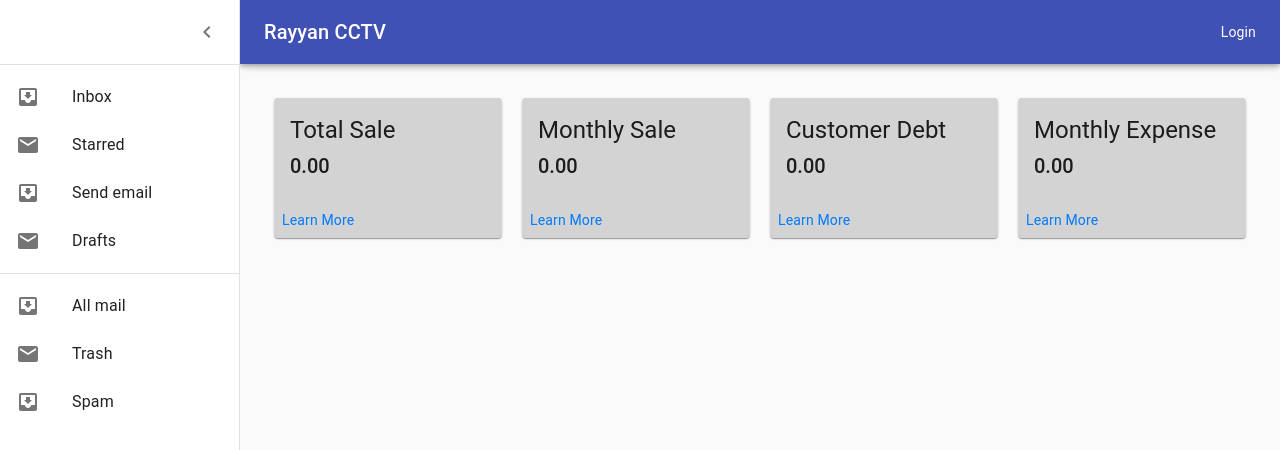
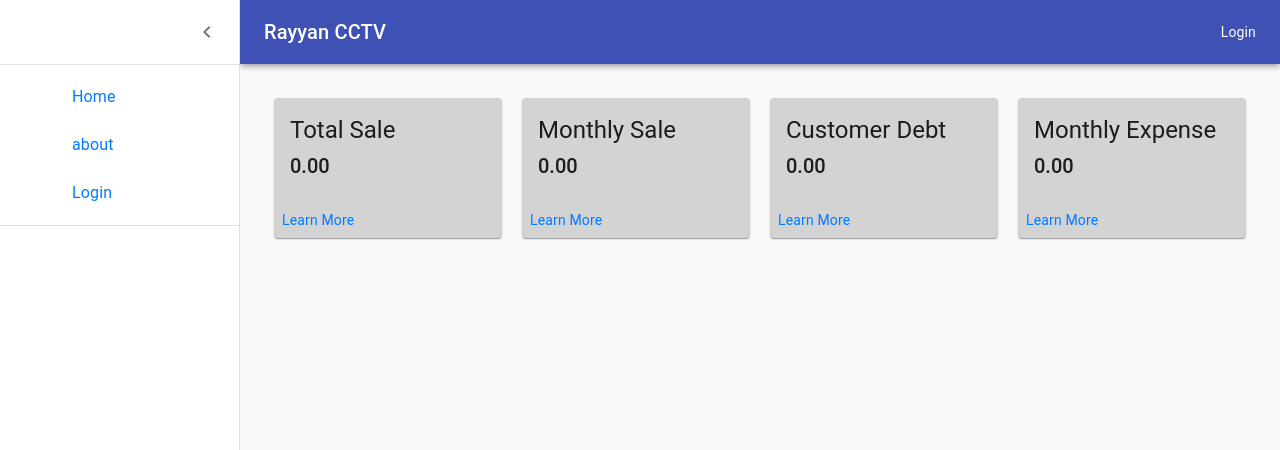
Before and after one commit to kashi326/POS, a React (Create React App) app: page /home in a window 1280 px wide. Both pictures are taken after a click on the button "open drawer". Shown: the top 450 px of the page. Built offline with nearby package versions, Linux system fonts and the light colour scheme.

Commit message:
nothing new

```diff
--- a/src/component/Layout/Sidebar.css
+++ /dev/null
@@ -1,33 +0,0 @@
-    .sidebar{
-        position: fixed;
-        background-color: #222;
-        height: 100%;
-        width:15%;
-        font-size: 20px;
-    }
-
-    @media only screen and (max-device-width: 600px) {
-        .sidebar{
-            /* display: none; */
-        }
-    }
-    ul{
-        list-style: none;
-        padding: 0;
-    }
-    li a{
-      text-decoration: none;
-      color:white;
-      margin: 2px;
-    }
-    li{
-        border-bottom: 1px white solid;
-        padding-left: 25%;
-        padding-top: 10px;
-    }
-    a:hover {
-        text-decoration: none;
-    }
-    li:hover{
-        background-color: orange;
-    }
--- a/src/component/Layout/Sidebar.js
+++ b/src/component/Layout/Sidebar.js
@@ -1,6 +1,6 @@
 import React from 'react';
 import clsx from 'clsx';
-import { makeStyles, useTheme } from '@material-ui/core/styles';
+import { makeStyles} from '@material-ui/core/styles';
 import Drawer from '@material-ui/core/Drawer';
 import CssBaseline from '@material-ui/core/CssBaseline';
 import AppBar from '@material-ui/core/AppBar';
@@ -11,12 +11,9 @@ import Divider from '@material-ui/core/Divider';
 import IconButton from '@material-ui/core/IconButton';
 import MenuIcon from '@material-ui/icons/Menu';
 import ChevronLeftIcon from '@material-ui/icons/ChevronLeft';
-import ChevronRightIcon from '@material-ui/icons/ChevronRight';
 import ListItem from '@material-ui/core/ListItem';
 import ListItemIcon from '@material-ui/core/ListItemIcon';
 import ListItemText from '@material-ui/core/ListItemText';
-import InboxIcon from '@material-ui/icons/MoveToInbox';
-import MailIcon from '@material-ui/icons/Mail';
 import { Link } from 'react-router-dom';
 
 const drawerWidth = 240;
@@ -80,7 +77,6 @@ const useStyles = makeStyles((theme) => ({
 
 function Sidebar(props) {
     const classes = useStyles();
-  const theme = useTheme();
     const [open, setOpen] = React.useState(false);
 
     const handleDrawerOpen = () => {
@@ -113,8 +109,8 @@ function Sidebar(props) {
                     <Typography variant="h6" noWrap>
                         Rayyan CCTV
           </Typography>
-          <div style={{flexGrow:1}}></div>
-          <Typography variant="h7"><Link to="/" style={{textDecoration:'none',color:'white'}}>Login</Link></Typography>
+                    <div style={{ flexGrow: 1 }}></div>
+                    <Typography variant="h7"><Link to="/" style={{ textDecoration: 'none', color: 'white' }}>Login</Link></Typography>
                 </Toolbar>
             </AppBar>
             <Drawer
@@ -128,27 +124,31 @@ function Sidebar(props) {
             >
                 <div className={classes.drawerHeader}>
                     <IconButton onClick={handleDrawerClose}>
-            {theme.direction === 'ltr' ? <ChevronLeftIcon /> : <ChevronRightIcon />}
+                        <ChevronLeftIcon />
                     </IconButton>
                 </div>
                 <Divider />
                 <List>
-          {['Inbox', 'Starred', 'Send email', 'Drafts'].map((text, index) => (
-            <ListItem button key={text}>
-              <ListItemIcon>{index % 2 === 0 ? <InboxIcon /> : <MailIcon />}</ListItemIcon>
-              <ListItemText primary={text} />
+                    <Link to="/home">
+                        <ListItem button>
+                            <ListItemIcon></ListItemIcon>
+                            <ListItemText>Home</ListItemText>
                         </ListItem>
-          ))}
+                    </Link>
+                    <Link to="/about">
+                        <ListItem button>
+                            <ListItemIcon></ListItemIcon>
+                            <ListItemText>about</ListItemText>
+                        </ListItem>
+                    </Link>
+                    <Link to="/">
+                        <ListItem button>
+                            <ListItemIcon></ListItemIcon>
+                            <ListItemText>Login</ListItemText>
+                        </ListItem>
+                    </Link>
                 </List>
                 <Divider />
-        <List>
-          {['All mail', 'Trash', 'Spam'].map((text, index) => (
-            <ListItem button key={text}>
-              <ListItemIcon>{index % 2 === 0 ? <InboxIcon /> : <MailIcon />}</ListItemIcon>
-              <ListItemText primary={text} />
-            </ListItem>
-          ))}
-        </List>
             </Drawer>
             <main
                 className={clsx(classes.content, {
```
Also changed, not shown: src/component/Layout/NavigationBar.js (deleted, +0 -36 lines), src/component/Layout/NavigationBar.css (deleted). Lines whose indentation alone changed are shown as unchanged.
